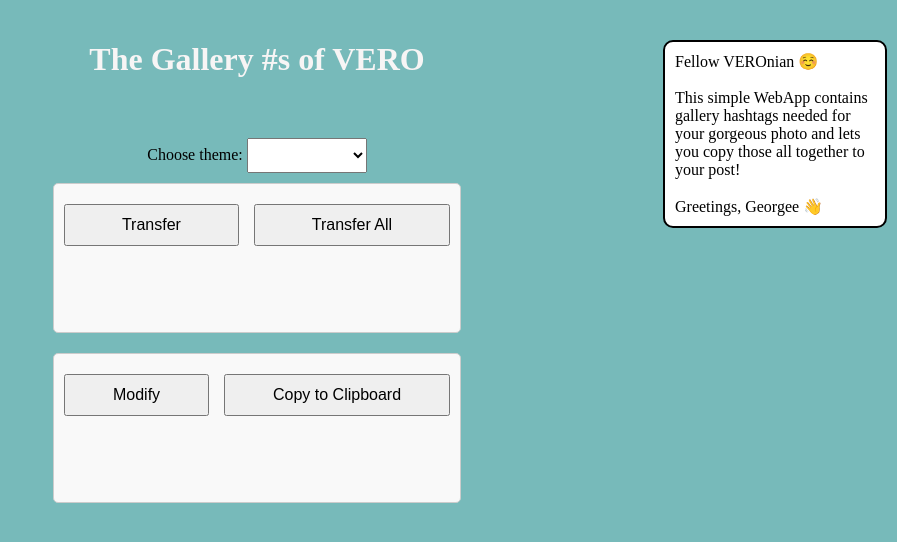
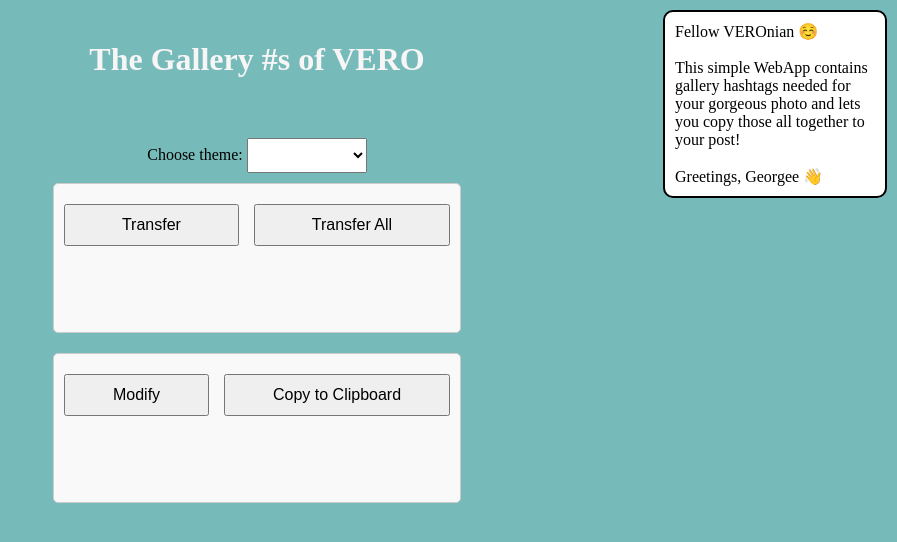
Before and after one commit to pesstoss/HashtagPicker, a plain HTML site: page index.html in a window 1280 px wide. Both pictures are taken after a click on the picture 1210 px from the left and 70 px from the top of the page. Shown: the whole page, without its empty margins (383-1280 px from the left). Drawn offline with Linux system fonts and the light colour scheme.

Commit message:
Update index.html

```diff
--- a/index.html
+++ b/index.html
@@ -7,9 +7,9 @@
 </head>
 <body>
     <div style="position: fixed;">
-        <img id="infoButton" src="inf.png" width="60px" height="60px" style="position: fixed; top:40px; right:40px; cursor: pointer;" alt="Info">
+        <img id="infoButton" src="inf.png" width="20px" height="20px" style="position: fixed; top:40px; right:40px; cursor: pointer;" alt="Info">
 
-        <div id="infoBalloon" style="position: fixed; top: 40px; right: 10px; display: none; background-color: white; border: 2px solid black; padding: 10px; border-radius: 10px; width: 200px;">
+        <div id="infoBalloon" style="position: fixed; top: 10px; right: 10px; display: none; background-color: white; border: 2px solid black; padding: 10px; border-radius: 10px; width: 200px;">
             Fellow VEROnian ☺️<br><br>
             This simple WebApp contains gallery hashtags needed for your gorgeous photo and lets you copy those all together to your post!<br><br>
             Greetings, Georgee 👋
```
